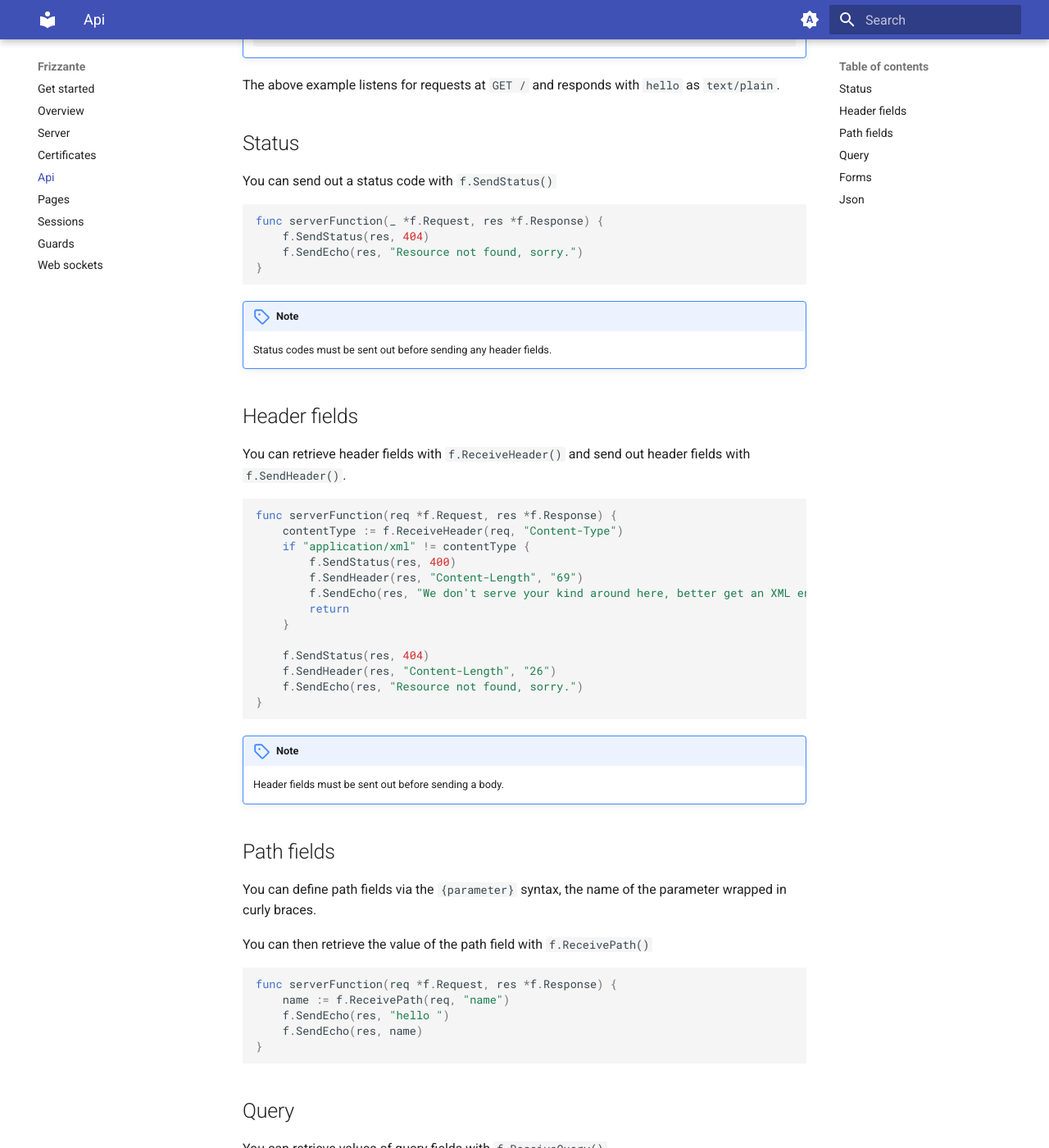
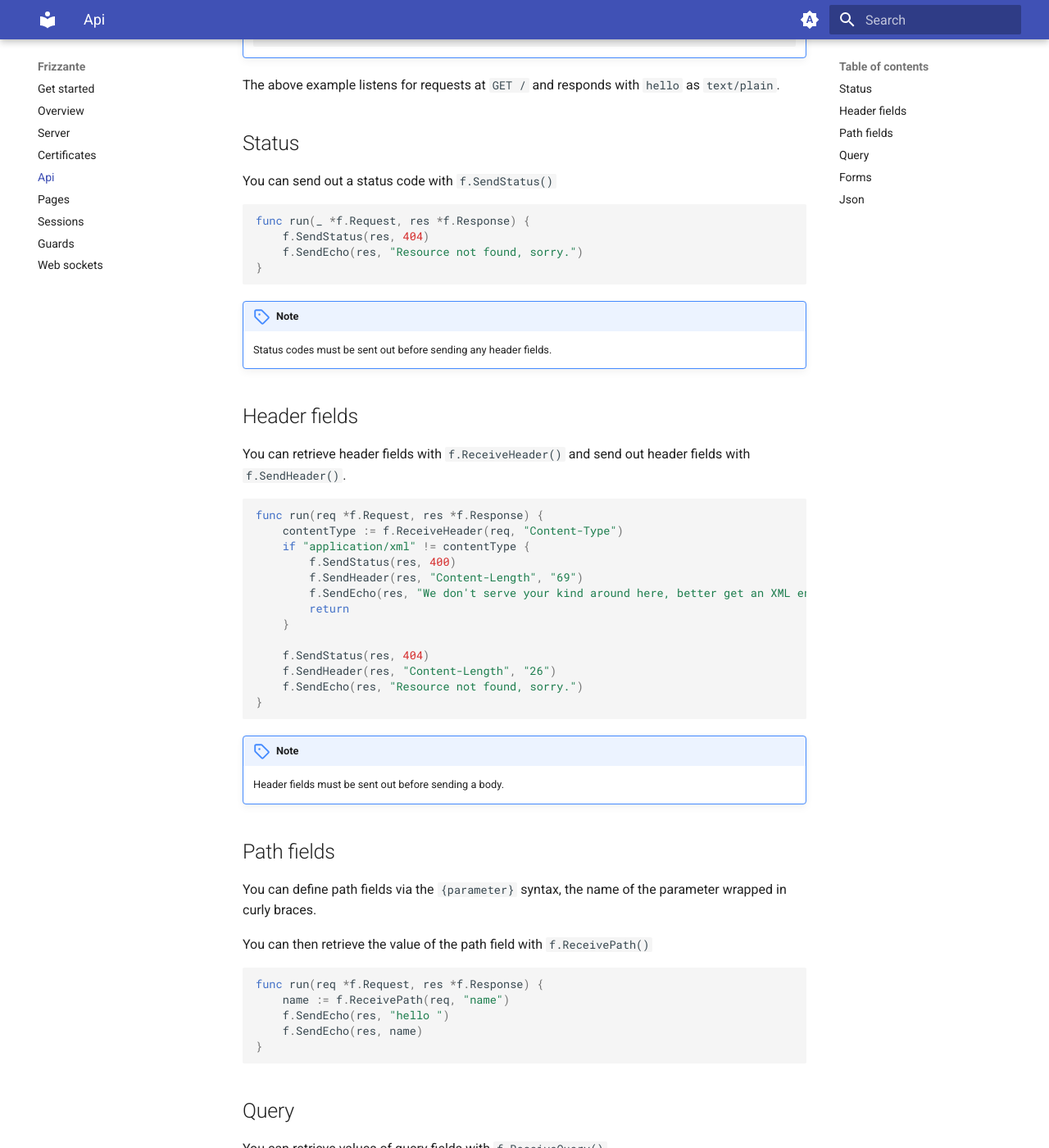
Before and after one commit to razshare/frizzante-docs, an MkDocs documentation site: the page built from docs/api.md, in a window 1280 px wide and 1400 px high, scrolled down 873 px. Shown: the whole window at 82% size. Built offline with MkDocs 1.6.1 and Material for MkDocs 9.7.7, drawn with Linux system fonts in a browser that asks for light colours; some of the changed text lies outside the part shown.

Commit message:
chore(docs): update api.

````diff
--- a/docs/api.md
+++ b/docs/api.md
@@ -47,7 +47,7 @@ The above example listens for requests at `GET /` and responds with `hello` as `
 You can send out a status code with `f.SendStatus()`
 
 ```go
-func serverFunction(_ *f.Request, res *f.Response) {
+func run(_ *f.Request, res *f.Response) {
     f.SendStatus(res, 404)
     f.SendEcho(res, "Resource not found, sorry.")
 }
@@ -61,7 +61,7 @@ func serverFunction(_ *f.Request, res *f.Response) {
 You can retrieve header fields with `f.ReceiveHeader()` and send out header fields with `f.SendHeader()`.
 
 ```go
-func serverFunction(req *f.Request, res *f.Response) {
+func run(req *f.Request, res *f.Response) {
     contentType := f.ReceiveHeader(req, "Content-Type")
     if "application/xml" != contentType {
         f.SendStatus(res, 400)
@@ -86,7 +86,7 @@ You can define path fields via the `{parameter}` syntax, the name of the paramet
 You can then retrieve the value of the path field with `f.ReceivePath()`
 
 ```go
-func serverFunction(req *f.Request, res *f.Response) {
+func run(req *f.Request, res *f.Response) {
     name := f.ReceivePath(req, "name")
     f.SendEcho(res, "hello ")
     f.SendEcho(res, name)
@@ -98,7 +98,7 @@ func serverFunction(req *f.Request, res *f.Response) {
 You can retrieve values of query fields with `f.ReceiveQuery()`
 
 ```go
-func serverFunction(req *f.Request, res *f.Response) {
+func run(req *f.Request, res *f.Response) {
     name := f.ReceiveQuery(req, "name")
     f.SendEcho(res, "hello ")
     f.SendEcho(res, name)
@@ -112,7 +112,7 @@ Forms can be retrieved with `f.ReceiveForm()`.
 You can use the `url.Values` api in order to retrieve specific form fields.
 
 ```go
-func serverFunction(req *f.Request, res *f.Response) {
+func run(req *f.Request, res *f.Response) {
     form := f.ReceiveForm(req)
     name := form.Get("name")
     f.SendEcho(res, "hello ")
````
